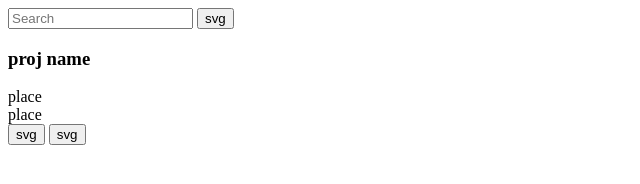
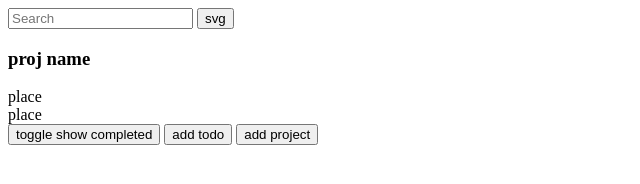
Before and after one commit to marin0suke/todo-list, a website built with webpack: page src/template.html in a window 1280 px wide. Shown: the whole page, without its empty margins (0-640 px from the left). Built offline with nearby package versions, Linux system fonts and the light colour scheme.

Commit message:
Add HTML button and create setupEventListeners bones

```diff
--- a/src/template.html
+++ b/src/template.html
@@ -14,8 +14,9 @@
         <h3 class="current-project-name">proj name</h3>
         <div class="projects-container">place</div>
         <div class="completed-todos-container" display="none">place</div>
-        <button class="toggle-show-completed">svg</button>
-        <button class="create-todo">svg</button>
+        <button class="toggle-show-completed">toggle show completed</button>
+        <button class="create-todo">add todo</button>
+        <button class="create-project">add project</button>
 
     </div>
 </body>
```
Also changed, not shown: src/setupEventListeners.js (added, +15 -0 lines).
